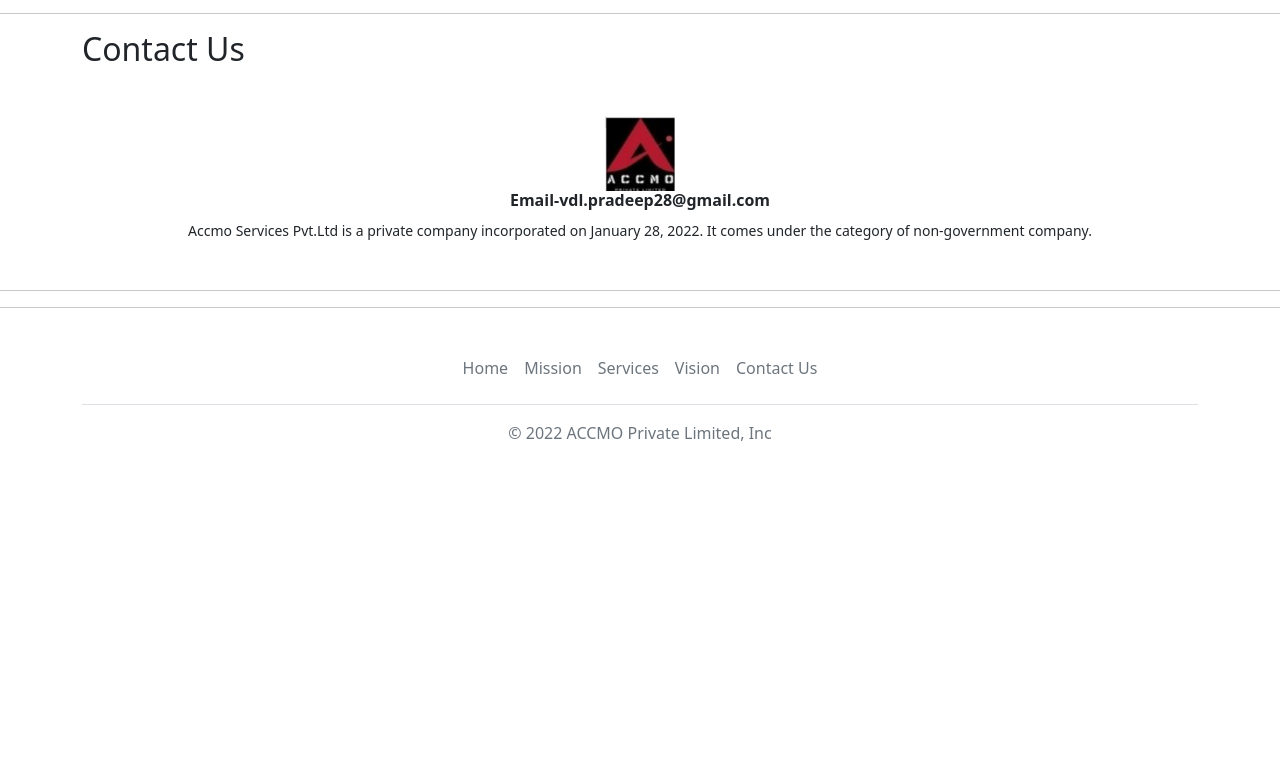
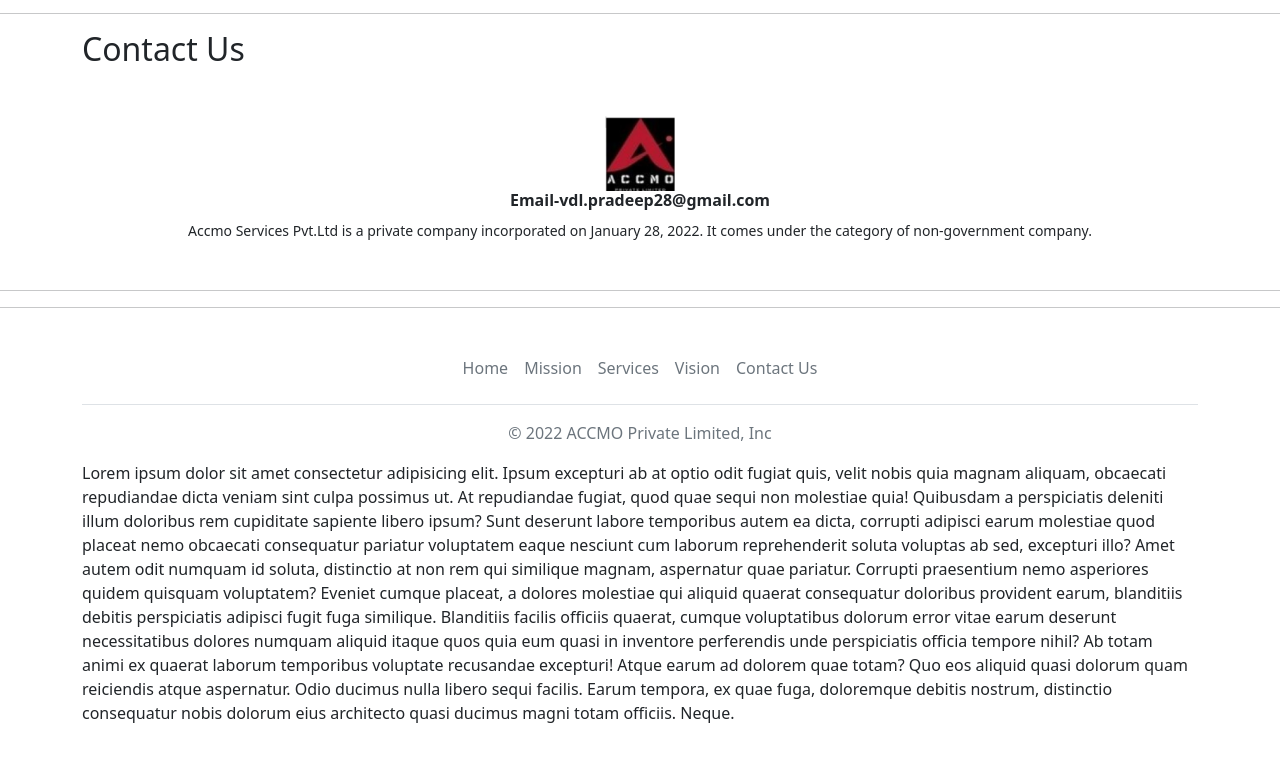
Before and after one commit to gaurav22r/acmoProjects, a plain HTML site: page index.html in a window 1280 px wide. Shown: the part 6776-7537 px from the top of the page. Before the commit the page ends 7277 px from the top, so only its background shows below. Drawn offline with nearby package versions, Linux system fonts and the light colour scheme.

Commit message:
lorem200

```diff
--- a/index.html
+++ b/index.html
@@ -222,6 +222,21 @@
                 <li class="nav-item"><a href="#Contact" class="nav-link px-2 text-muted">Contact Us</a></li>
             </ul>
             <p class="text-center text-muted">© 2022 ACCMO Private Limited, Inc</p>
+            Lorem ipsum dolor sit amet consectetur adipisicing elit. Ipsum excepturi ab at optio odit fugiat quis, velit
+            nobis quia magnam aliquam, obcaecati repudiandae dicta veniam sint culpa possimus ut. At repudiandae fugiat,
+            quod quae sequi non molestiae quia! Quibusdam a perspiciatis deleniti illum doloribus rem cupiditate
+            sapiente libero ipsum? Sunt deserunt labore temporibus autem ea dicta, corrupti adipisci earum molestiae
+            quod placeat nemo obcaecati consequatur pariatur voluptatem eaque nesciunt cum laborum reprehenderit soluta
+            voluptas ab sed, excepturi illo? Amet autem odit numquam id soluta, distinctio at non rem qui similique
+            magnam, aspernatur quae pariatur. Corrupti praesentium nemo asperiores quidem quisquam voluptatem? Eveniet
+            cumque placeat, a dolores molestiae qui aliquid quaerat consequatur doloribus provident earum, blanditiis
+            debitis perspiciatis adipisci fugit fuga similique. Blanditiis facilis officiis quaerat, cumque voluptatibus
+            dolorum error vitae earum deserunt necessitatibus dolores numquam aliquid itaque quos quia eum quasi in
+            inventore perferendis unde perspiciatis officia tempore nihil? Ab totam animi ex quaerat laborum temporibus
+            voluptate recusandae excepturi! Atque earum ad dolorem quae totam? Quo eos aliquid quasi dolorum quam
+            reiciendis atque aspernatur. Odio ducimus nulla libero sequi facilis. Earum tempora, ex quae fuga,
+            doloremque debitis nostrum, distinctio consequatur nobis dolorum eius architecto quasi ducimus magni totam
+            officiis. Neque.
         </footer>
     </div>
     <!-- Optional JavaScript; choose one of the two! -->
```
